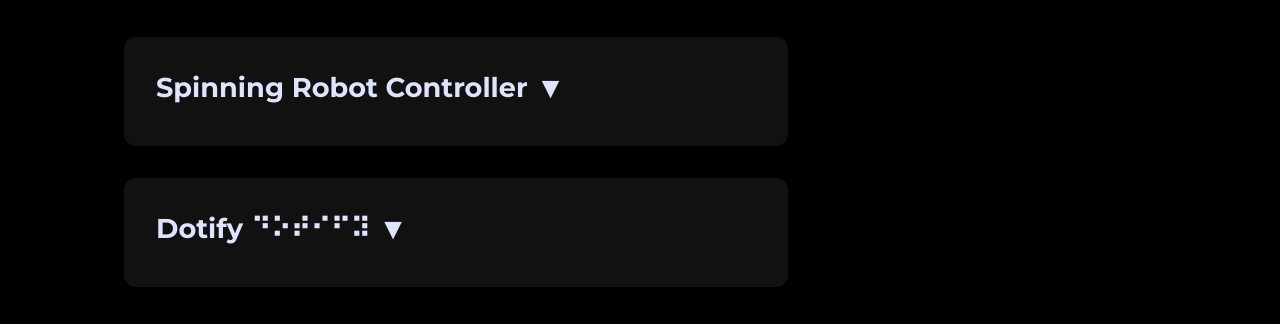
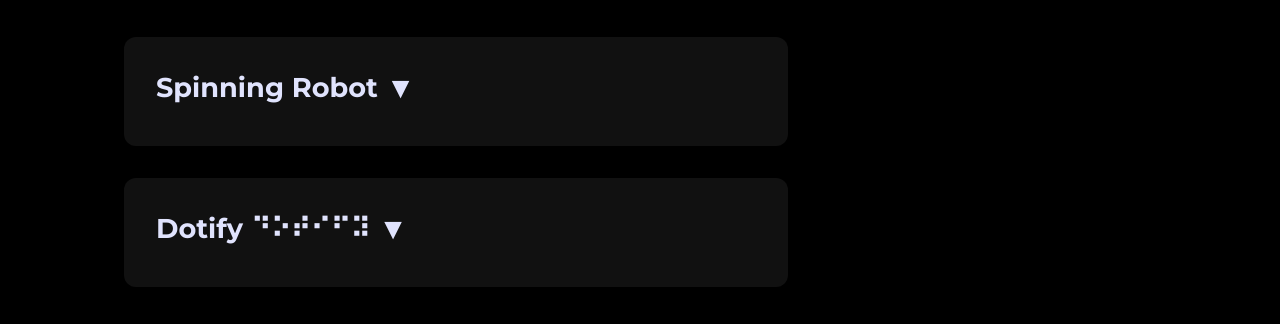
Before and after one commit to benmorrissey06/portfolio, a plain HTML site: page index.html in a window 1280 px wide. Shown: the part 457-781 px from the top of the page. Drawn offline with nearby package versions, Linux system fonts and the light colour scheme.

Commit message:
Update index.html

```diff
--- a/index.html
+++ b/index.html
@@ -58,7 +58,7 @@
     <div class="project-card">
         <input type="checkbox" class="project-toggle" id="robot-toggle" hidden>
         <label class="project-title project-toggle-label" for="robot-toggle">
-          Spinning Robot Controller
+          Spinning Robot
           <span class="arrow">▼</span>
         </label>
         <div class="project-details">
```
